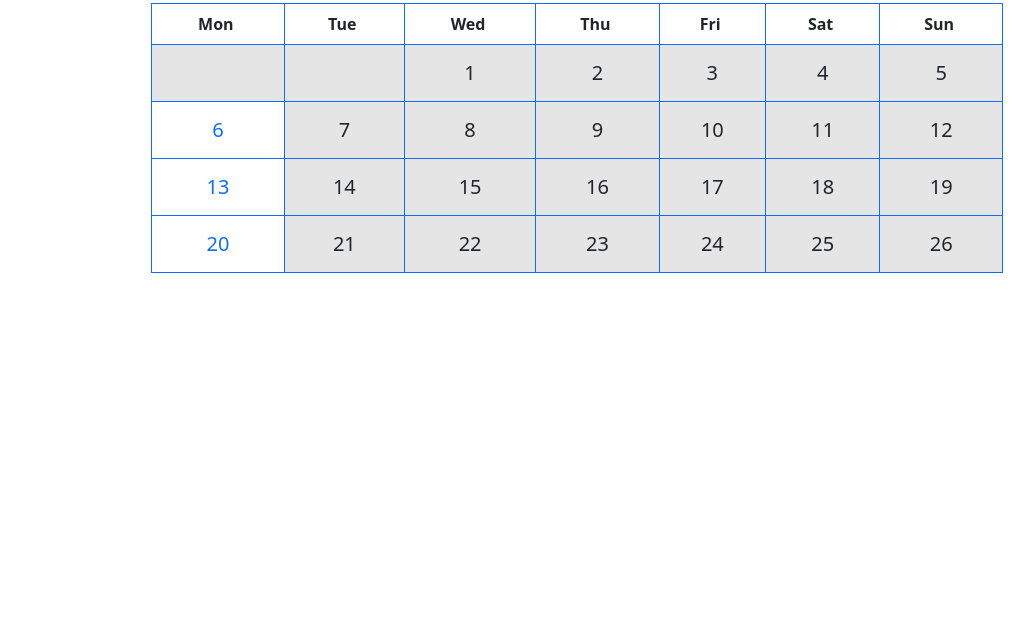
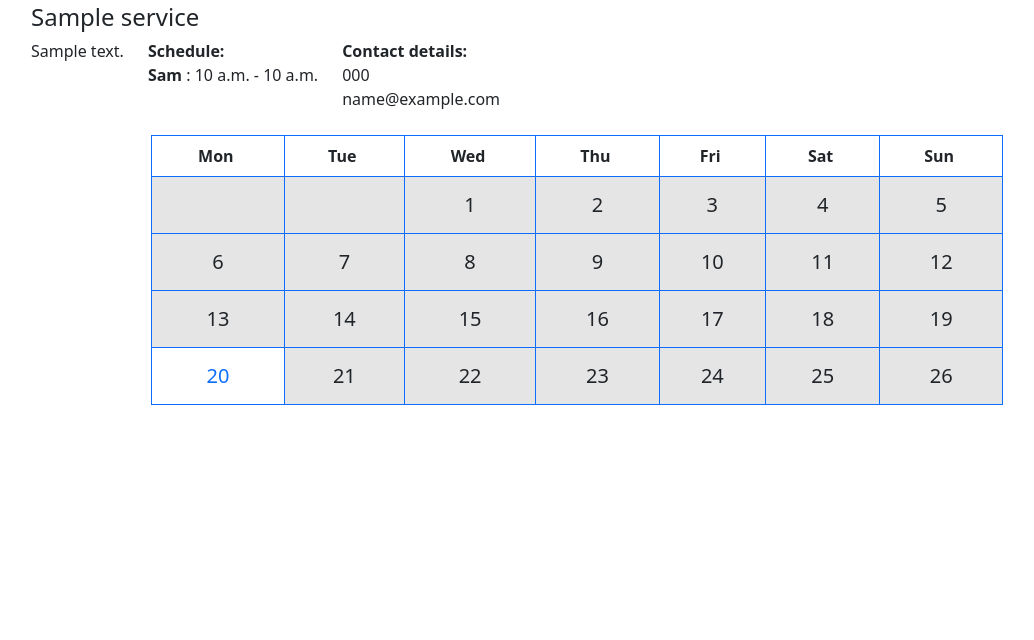
Before and after one commit to Mulyarchik/carservice, a Django app: page /services/1/ in a window 1280 px wide. Shown: the part 160-800 px from the top of the page, without its empty margins (63-1097 px from the left). Run offline with Django 4.2, Linux system fonts and the light colour scheme; tables that the repository leaves empty hold one stand-in row (values such as "Sample post"); data that the repository does not hold is empty; some libraries are stand-ins or nearby versions.

Commit message:
added deleting a specific working day

```diff
--- a/website/backends/forms.py
+++ b/website/backends/forms.py
@@ -173,7 +173,6 @@ class CustomerForm(forms.ModelForm):
 
     phone_number = forms.RegexField(
         label=("Phone number"),
-        # regex=r'^\+?1?\d{9,15}$')
         widget=forms.TextInput(attrs={'class': 'form-control',
                                       'type': 'text',
                                       'required': 'true',
--- a/website/backends/urls.py
+++ b/website/backends/urls.py
@@ -12,11 +12,16 @@ urlpatterns = [
     path('services/', service_selection, name='service_selection'),
     path('services/add/', add_service, name='add_service'),
     path('services/<int:service_id>/', day_selection, name='day_selection'),
+    # path('services/<int:service_id>/update', day_update, name='day_update'),
+    # path('services/<int:service_id>/delete', day_delete, name='day_delete'),
+
     path('services/<int:service_id>/day/<int:day_id>/', time_selection, name='time_selection'),
+    #path('services/<int:service_id>/day/<int:day_id>/add', day_add, name='day_add'),
+    path('services/<int:service_id>/day/<int:day_id>/update', day_update, name='day_update'),
+    path('services/<int:service_id>/day/<int:day_id>/delete', day_delete, name='day_delete'),
     path('services/<int:service_id>/day/<int:day_id>/time/<int:time_id>/add_customer/', add_customer,
          name='add_customer'),
     path('profile/<int:user_id>/', profile, name='profile'),
-    path('profile/<int:user_id>/service/<int:service_id>/check_customers', check_customers, name='check_customers'),
 
 ]
 
--- a/website/backends/views.py
+++ b/website/backends/views.py
@@ -5,6 +5,8 @@ import datetime
 from django.conf import settings
 from django.contrib import messages
 from django.contrib.auth import login, logout
+from django.contrib.auth.decorators import login_required
+from django.core.exceptions import ObjectDoesNotExist
 from django.core.mail import send_mail, BadHeaderError
 from django.db import transaction
 from django.http import HttpResponse
@@ -12,6 +14,8 @@ from django.shortcuts import render, redirect
 
 from .forms import CustomerForm, UserForm, LoginUserForm, ServiceForm
 from .models import Date, Time, Day_of_week, Service
+
+remote_days = []
 
 
 def home(request):
@@ -66,6 +70,7 @@ def user_logout(request):
     return redirect('/')
 
 
+@login_required
 def add_service(request):
     days = Day_of_week.objects.all()
 
@@ -130,15 +135,24 @@ def day_selection(request, service_id):
     # все рабочие дни сервиса
     total_work_days = []
     for i in total_list:
+        if i < datetime.datetime.today().day:
+            continue
         obj = datetime.datetime(datetime.datetime.today().year, datetime.datetime.today().month, i).isoweekday()
         if obj not in service_work_days:
             continue
         else:
             total_work_days.append(i)
 
+    for remote_day in remote_days:
+        if remote_day[1] == service.id:
+            try:
+                total_work_days.remove(remote_day[0])
+            except ValueError:
+                print(f'нет обьекта для удаления')
+
     # Проверка на текущий месяц
     count_date = Date.objects.filter(service_id=service_id).count()
-    if count_date != len(total_work_days):
+    if count_date - len(remote_days) != len(total_work_days):
         Date.objects.filter(service_id=service_id).delete()
         for i in total_work_days:
             Date.objects.create(day=i, service_id=service_id)
@@ -147,7 +161,6 @@ def day_selection(request, service_id):
         'total_list': slice_list,
         'total_work_days': total_work_days,
         'service': service,
-
     }
 
     return render(request, 'day_selection.html', context=context)
@@ -221,14 +234,15 @@ def add_customer(request, service_id, day_id, time_id):
     return render(request, 'add_customer.html', context=context)
 
 
+# views for profile
 def profile(request, user_id):
     service = Service.objects.get(owner_id=user_id)
     days = Date.objects.filter(service_id=service.id)
     times = Time.objects.filter(service_id=service.id)
 
     if not request.user.is_authenticated:
-        messages.error(request, "You must be logged in to view your profile!")
-        return redirect('/login')
+        messages.error(request, "You do not have permission to view your profile!")
+        return redirect('/')
 
     context = {
         'service': service,
@@ -236,17 +250,48 @@ def profile(request, user_id):
         'times': times
     }
 
-
     return render(request, 'view_profile.html', context=context)
 
-def check_customers(request, user_id, service_id):
-    service = Service.objects.get(owner_id=user_id)
-    days = Date.objects.filter(service_id=service.id)
 
-    if not request.user.is_authenticated:
-        messages.error(request, "You must be logged in to view your profile!")
-        return redirect('/login')
+def day_update(request, service_id, day_id):
+    service = Service.objects.get(pk=service_id)
+
+    if not request.user.is_authenticated and request.user.id != service.owner:
+        messages.error(request, "You do not have permission to perform these actions!")
+        return redirect('/')
+
+    try:
+        Date.objects.get(day=day_id, service_id=service_id)
+        day = Date.objects.get(day=day_id, service_id=service_id)
+        time = Time.objects.select_related('customer').filter(day_id=day.id).order_by('id')
+        context = {
+            'service': service,
+            'days': day,
+            'times': time, }
+
+    except ObjectDoesNotExist:
+        context = {
+            'service': service,
+            'times': []}
+
+    return render(request, 'time_selection.html', context=context)
 
 
+def day_delete(request, service_id, day_id):
+    global remote_days
+    my_list = [day_id, service_id]
+    remote_days.append(my_list)
 
-    return render(request, 'view_profile.html', locals())
+    service = Service.objects.get(pk=service_id)
+
+    if not request.user.is_authenticated and request.user.id != service.owner:
+        messages.error(request, "You do not have permission to perform these actions!")
+        return redirect('/')
+
+    try:
+        Date.objects.get(day=day_id, service_id=service_id).delete()
+        messages.success(request, "Day successfully marked as inactive!")
+    except ObjectDoesNotExist:
+        messages.error(request, "An error has occurred. Try again or contact administrator!")
+
+    return day_selection(request, service_id)
--- a/website/templates/base.html
+++ b/website/templates/base.html
@@ -64,7 +64,6 @@
             <div class="d-flex" id="not_loginned">
                 <ul class="me-auto mb-lg-0">
                     <a class="btn btn-link" href="/login" role="button" style="text-decoration: none;">Sign In</a>
-                    <a class="btn btn-primary" href="/register" role="button">Sing Up</a>
                 </ul>
             </div>
             {% endif %}
--- a/website/templates/day_selection.html
+++ b/website/templates/day_selection.html
@@ -9,9 +9,46 @@
 <div class="container-xl">
     <div class="card-text mb-4 mt-4">
         <div class="card-body">
+            <div class="card-body">
+                <div class="container">
+                    <div class="card-body">
+                        <h4>{{ service.name }}</h4>
+                    </div>
+                    <div class="row">
+                        <div class="col-auto">
+                            <div class="card-body">
+                                {{ service.address }}
+                            </div>
+                        </div>
+                        <div class="col-auto">
+                            <div class="card-body">
+                                <strong>Schedule:</strong>
+                            </div>
+                            <div class="card-body">
+                                {% for work_day in service.working_days.all %}
+                                <strong>{{ work_day }}</strong>
+                                {% endfor %}
+                                : {{ service.opening_time }} - {{ service.closing_time }}
+                            </div>
+                        </div>
+                        <div class="col-auto">
+                            <div class="card-body">
+                                <strong>Contact details:</strong>
+                            </div>
+                            <div class="card-body">
+                                {{ service.phone_number }}
+                            </div>
+                            <div class="card-body">
+                                {{ service.email }}
+                            </div>
+                        </div>
+                    </div>
+                </div>
+            </div>
             <div class="container px-5">
                 <div class="container px-5">
                     <div class="container px-5">
+                        <div class="card-text mb-4 mt-4">
                             <div class="row">
                                 <table class="table table-bordered border-primary">
                                     <thead>
@@ -41,19 +78,31 @@
                                     </thead>
                                     <tbody>
                                     <tr>
-                                    {% for list_work_days in total_list %}
-                                        {% for day in list_work_days %}
+                                        {% for days in total_list %}
+                                        {% for day in days %}
                                         {% if day != 0 %}
+
                                             {% if day not in total_work_days %}
+                                                {% if request.user.id == service.owner_id or request.user.is_staff %}
+                                                <td>
+                                                    <div class="card-text mb-2 mt-2" align="center">
+                                                        <a href="{% url 'vlads_app:day_update' service.id day %}"
+                                                           role="button"
+                                                           style="text-decoration: none;"><h5>{{ day }}</h5></a>
+                                                    </div>
+                                                </td>
+                                                {% else %}
                                                 <td class="table-active">
                                                     <div class="card-text mb-2 mt-2" align="center">
                                                         <h5>{{ day }}</h5>
                                                     </div>
                                                 </td>
+                                                {% endif %}
                                             {% else %}
                                                 <td>
                                                     <div class="card-text mb-2 mt-2" align="center">
-                                                        <a href="{% url 'vlads_app:time_selection' service.id day %}" role="button"
+                                                        <a href="{% url 'vlads_app:time_selection' service.id day %}"
+                                                           role="button"
                                                            style="text-decoration: none;"><h5>{{ day }}</h5></a>
                                                     </div>
                                                 </td>
@@ -73,5 +122,6 @@
             </div>
         </div>
     </div>
+</div>
 
 {% endblock %}
--- a/website/templates/login.html
+++ b/website/templates/login.html
@@ -14,6 +14,9 @@
                 {{ form.as_p }}
                 <button type="submit" class="btn btn-primary col-md-4">Login</button>
             </form>
+            <div class="card-text mt-4">
+                Don't have an account? <a href="/register/" style="text-decoration: none;">Create it</a>
+            </div>
         </div>
     </div>
 </div>
```
Also changed, not shown: website/backends/admin.py (+27 -2 lines), website/backends/models.py (+5 -6 lines), website/templates/add_customer.html (+8 -6 lines), website/templates/time_selection.html (+63 -2 lines). Lines whose indentation alone changed are shown as unchanged.
